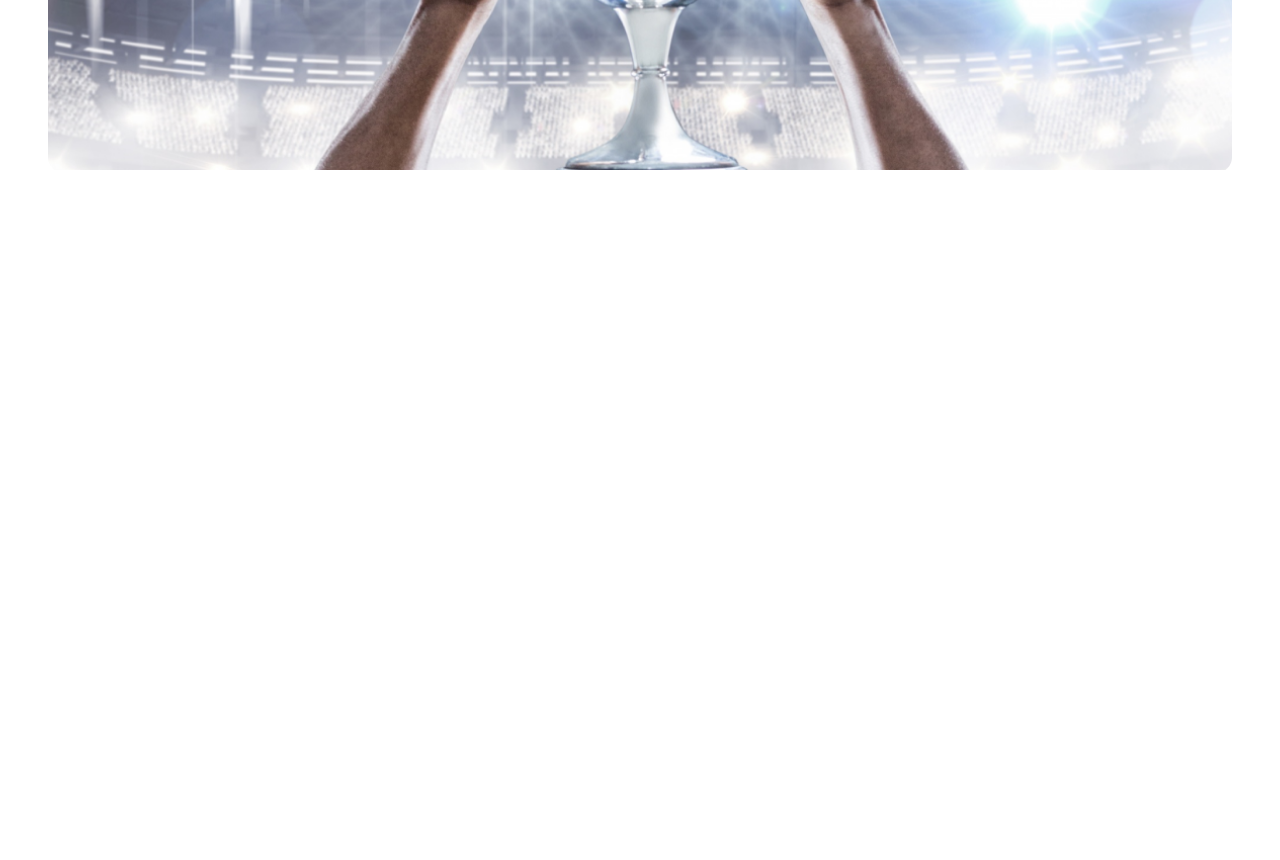
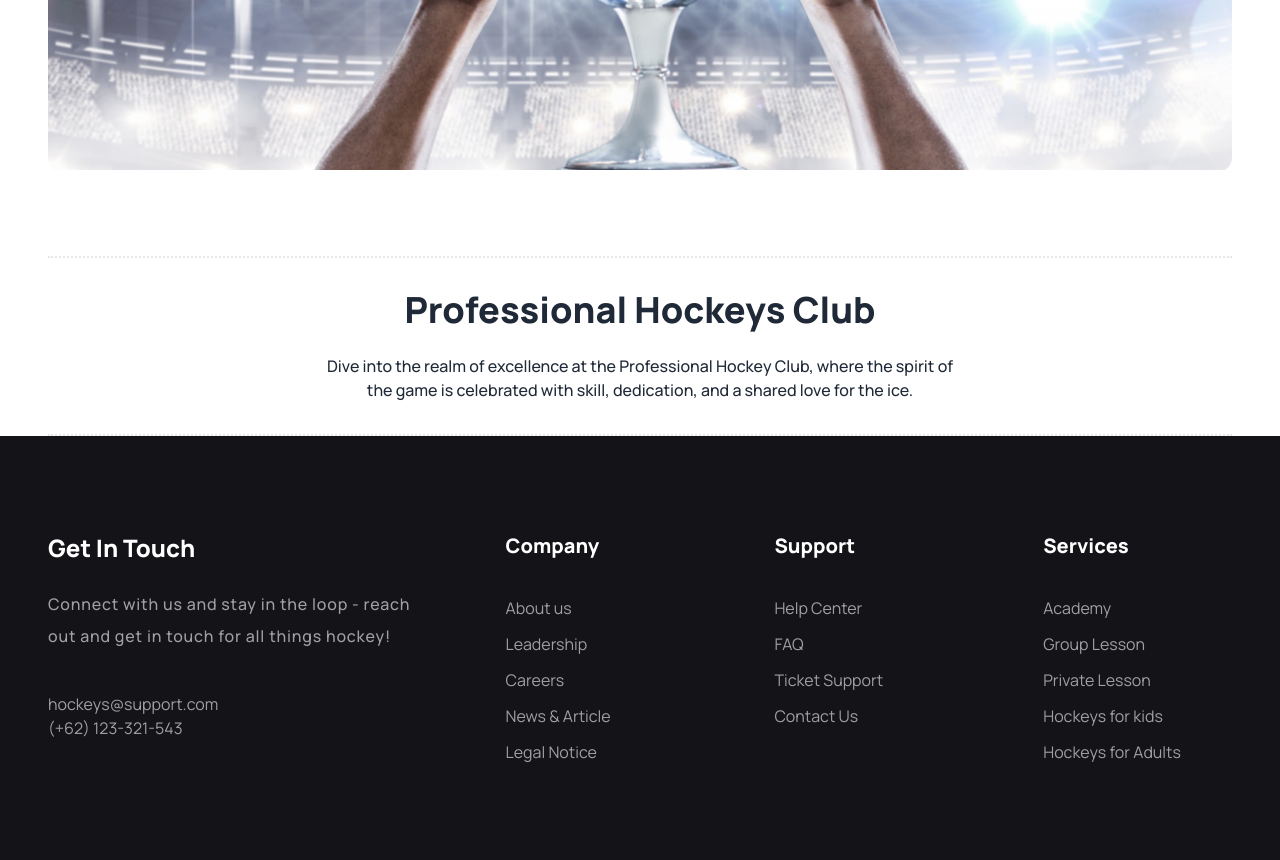
Before and after one commit to CodeWizard-AB/Assignment-3-Hockey-Website, a website: page index.html in a window 1280 px wide. Shown: the part 500-1360 px from the top of the page. Before the commit the page ends 800 px from the top, so only its background shows below. Drawn offline with nearby package versions, Linux system fonts and the light colour scheme.

Commit message:
footer section done

```diff
--- a/index.html
+++ b/index.html
@@ -72,7 +72,7 @@
 
 			<!-- * HERO BANNER SECTION -->
 
-			<section class="main_container">
+			<section class="main_container pb-20">
 				<div class="carousel w-full">
 					<div id="slide1" class="carousel-item relative w-full">
 						<img src="Images/1.png" class="w-full" />
@@ -128,11 +128,68 @@
 
 		<!-- * MAIN COMPONENTS -->
 
-		<main></main>
+		<main>
+			<!-- * CLUB SECTION -->
+
+			<section>
+				<div class="main_container">
+					<div class="section-title">
+						<h2 class="content-heading">Professional Hockeys Club</h2>
+						<p class="content-summary">
+							Dive into the realm of excellence at the Professional Hockey Club,
+							where the spirit of the game is celebrated with skill, dedication,
+							and a shared love for the ice.
+						</p>
+					</div>
+				</div>
+			</section>
+
+			<!-- * PROGRAM SECTION -->
+			<!-- * PRODUCT SECTION -->
+			<!-- * QNA SECTION -->
+			<!-- * CONTACT SECTION -->
+		</main>
 
 		<!-- * FOOTER COMPONENTS -->
 
-		<footer></footer>
+		<footer class="bg-primary">
+			<div
+				class="main_container grid grid-cols-[2fr_1fr_1fr_1fr] text-[#FFFFFF99] py-24 gap-20"
+			>
+				<div>
+					<h3 class="content-heading text-2xl text-white">Get In Touch</h3>
+					<p class="content-summary mb-10 leading-loose tracking-wider">
+						Connect with us and stay in the loop - reach out and get in touch
+						for all things hockey!
+					</p>
+					<p>hockeys@support.com</p>
+					<p>(+62) 123-321-543</p>
+				</div>
+				<ul class="flex-footer-row">
+					<h3 class="content-heading text-white text-xl">Company</h3>
+					<li><a href="">About us</a></li>
+					<li><a href="">Leadership</a></li>
+					<li><a href="">Careers</a></li>
+					<li><a href="">News & Article</a></li>
+					<li><a href="">Legal Notice</a></li>
+				</ul>
+				<ul class="flex-footer-row">
+					<h3 class="content-heading text-white text-xl">Support</h3>
+					<li><a href="">Help Center</a></li>
+					<li><a href="">FAQ</a></li>
+					<li><a href="">Ticket Support</a></li>
+					<li><a href="">Contact Us</a></li>
+				</ul>
+				<ul class="flex-footer-row">
+					<h3 class="content-heading text-white text-xl">Services</h3>
+					<li><a href="">Academy</a></li>
+					<li><a href="">Group Lesson</a></li>
+					<li><a href="">Private Lesson</a></li>
+					<li><a href="">Hockeys for kids</a></li>
+					<li><a href="">Hockeys for Adults</a></li>
+				</ul>
+			</div>
+		</footer>
 
 		<!-- * ICON REFERENCE -->
 
--- a/src/input.css
+++ b/src/input.css
@@ -5,6 +5,7 @@
 @layer base {
 	html {
 		font-family: "Manrope", sans-serif;
+		color: #131318;
 	}
 
 	button {
@@ -18,7 +19,27 @@
 	}
 
 	.carousel-item img {
-		@apply max-h-[550px] object-cover;
+		@apply max-h-[550px] object-cover rounded-lg;
+	}
+
+	.section-title {
+		@apply text-center py-8 border-y-2 border-dotted;
+	}
+
+	.content-heading {
+		@apply text-4xl font-extrabold mb-6;
+	}
+
+	.content-summary {
+		@apply text-base font-medium max-w-screen-sm m-auto leading-normal;
+	}
+
+	.grid-two {
+		@apply grid grid-cols-1 md:grid-cols-2;
+	}
+
+	.flex-footer-row {
+		@apply flex flex-col gap-3 text-base;
 	}
 }
 
--- a/tailwind.config.js
+++ b/tailwind.config.js
@@ -1,9 +1,10 @@
 /** @type {import('tailwindcss').Config} */
-export const content = ["./app/*.{html,js}"];
+export const content = ["./*.{html,js}"];
 export const theme = {
 	extend: {
 		colors: {
 			btn: "#FF4240",
+			primary: "#131318",
 		},
 	},
 };
```
Also changed, not shown: app/style.css.
